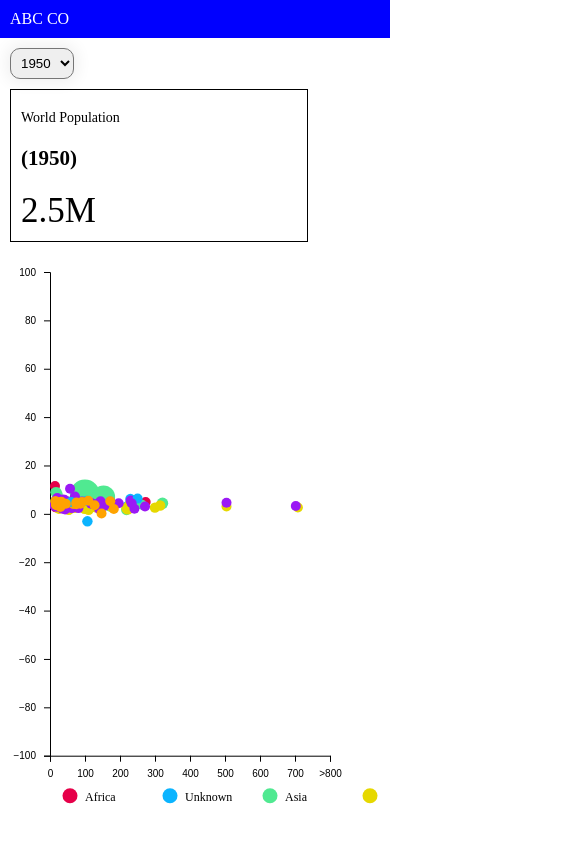
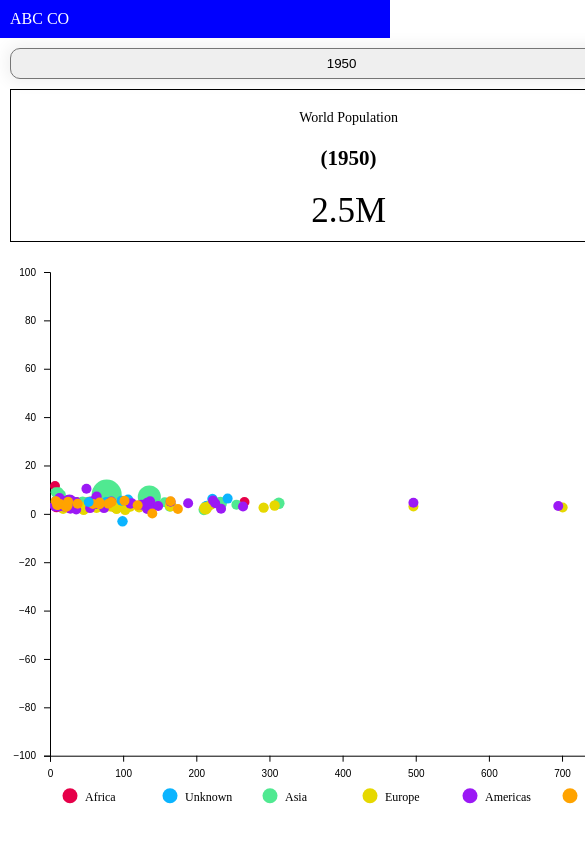
Before and after one commit to uk974q/population-case-study, a website with bundled scripts: page index.html in a window 390 px wide. Shown: the top 842 px of the page, 585 px wide, since content can reach past the window. Built offline with nearby package versions, Linux system fonts and the light colour scheme.

Commit message:
Style and minor fixes

```diff
--- a/js/visuals/scatter_plot.js
+++ b/js/visuals/scatter_plot.js
@@ -122,7 +122,8 @@ function ScatterPlot(){
 
 
     const legendGroup = svg.append('g')
-        .attr('transform', `translate(${config.marginLeft},${height - 30})`);
+    .attr('class', 'legend-group')
+        .attr('transform', `translate(${config.marginLeft},${height - 30})`)
         // .attr('transform', `translate(${config.marginLeft},${config.marginTop})`);
 
       // Add the legend entries
@@ -132,7 +133,12 @@ function ScatterPlot(){
         .append('g')
         .attr('class', 'legend-entry cursor-pointer')
         .attr('region',d=>d)
-        .attr('transform', (d, i) => `translate(${i * 100}, 0)`)
+        .attr('transform', (d, i) => {
+            if(width < 500 && i > 2){
+                return `translate(${(i-3) * 100}, 20)`
+            }
+            return `translate(${i * 100}, 0)`
+        })
         .on('mouseover',function(el,d){
             d3.selectAll('.scatter-circles').attr('opacity',0.2)
             d3.selectAll('.legend-entry').attr('opacity',0.2)
@@ -149,17 +155,24 @@ function ScatterPlot(){
       legendEntries.append('text')
         .text(d => d === '#N/A' ? 'Unknown': d)
         .attr('x', 15)
-        .attr('y', 5)
+        .attr('y', function(){
+           debugger
+            return 5
+        })
+        .attr('y', function(){
+            debugger
+             return 5
+         })
         .style('font-size', '12px');
 
       // Add the legend color boxes
       legendEntries.append('circle')
         .attr('cx', 0)
-        .attr('cy', 0)
+        .attr('y', function(){
+            return 5
+        })
         .attr('r', 7.5)
         .attr('fill', (d, i) => colorDomain(d));
-
-
 
 }
 
--- a/styles.css
+++ b/styles.css
@@ -10,6 +10,7 @@ section{
     display: flex;
     flex-direction: column;
     height: 90vh;
+    width: 100vh;
     padding: 10px;
 }
 .input-box{
@@ -31,7 +32,7 @@ section{
     padding-block: 10px;
 }
 .card .info{
-    max-width: 10%;
+    max-width: 15%;
     display: flex;
     padding-top: 10px;
     flex-direction: column;
@@ -61,6 +62,7 @@ section{
 .box{
     flex: 1 1 65%;
     max-height: 80%;
+    max-width: 80%;
     /* border: 1px solid red */
 }
 
@@ -71,6 +73,10 @@ section{
   }
 
 @media screen and (max-width: 700px) {
+    select{
+        width: 80%;
+        text-align: center;
+    }
     .card {
       flex: 1
     }
@@ -79,6 +85,7 @@ section{
         max-width: 80%;
         font-size: 14px;
         flex: 1;
+        align-items: center;
     }
     .area{
         display: none;
@@ -102,3 +109,8 @@ section{
     letter-spacing: 1.5px;
     font-weight: bold;
   }
+  .legend-group {
+    display: flex;
+    flex-wrap: wrap;
+    width: 100%;
+  }
```
Also changed, not shown: index.html (+1 -2 lines).
